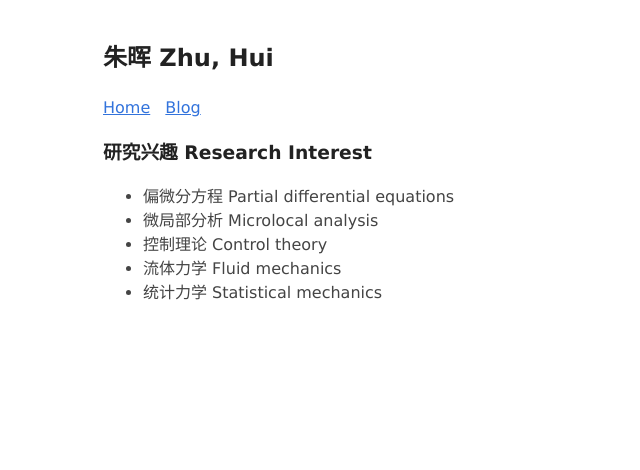
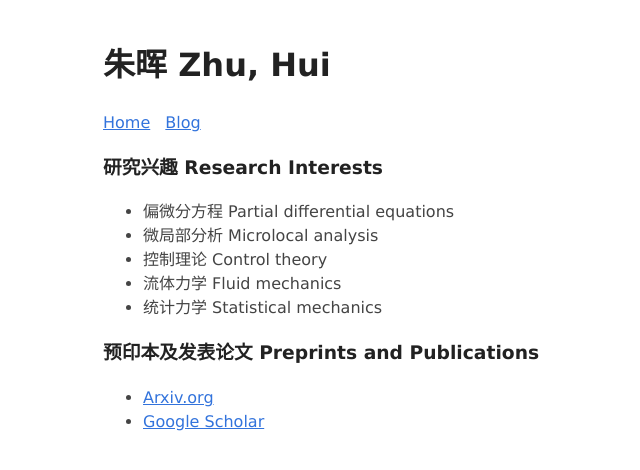
Before and after one commit to hui-math/hui-math.github.io, a Jekyll site: the page built from index.md, in a window 1280 px wide. Shown: the top 470 px of the page, without its empty margins (177-817 px from the left). Built offline with Jekyll 4.4.1, drawn with Linux system fonts in a browser that asks for light colours.

Commit message:
add publication, increase site title size

```diff
--- a/_includes/header.html
+++ b/_includes/header.html
@@ -1,4 +1,4 @@
-<h2 class="title">{{ site.title }}</h2>
+<h1 class="title">{{ site.title }}</h1>
 <nav>
     <a href="{{ site.url }}">Home</a>
     <a href="{{ site.url }}{{ site.Blog }}">Blog</a>
--- a/index.md
+++ b/index.md
@@ -3,10 +3,15 @@ layout: default
 title: 朱晖 Zhu, Hui
 ---
 
-### 研究兴趣 Research Interest
+### 研究兴趣 Research Interests
 
 * 偏微分方程 Partial differential equations
 * 微局部分析 Microlocal analysis
 * 控制理论 Control theory
 * 流体力学 Fluid mechanics
 * 统计力学 Statistical mechanics
+
+### 预印本及发表论文 Preprints and Publications
+
+* [Arxiv.org](https://arxiv.org/a/zhu_h_4.html)
+* [Google Scholar](https://scholar.google.com/citations?user=fq2lGiwAAAAJ&hl=en)
```
